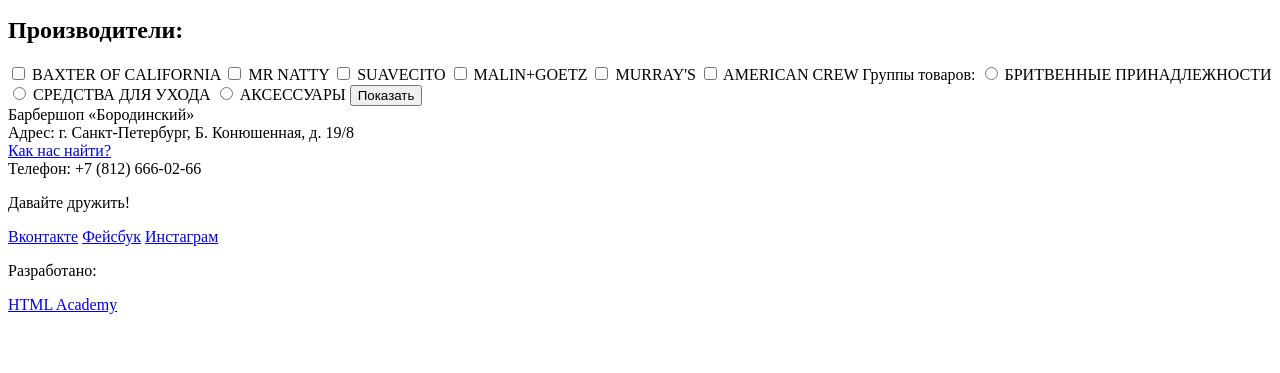
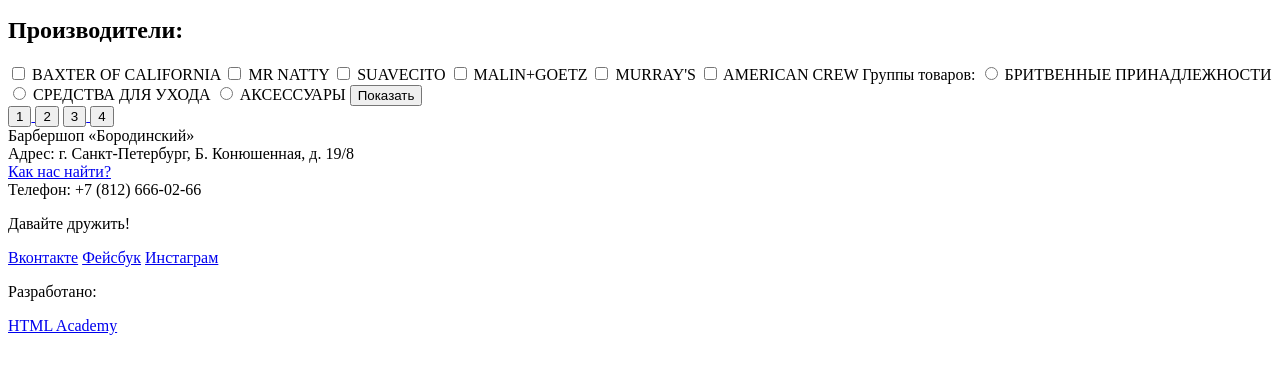
Before and after one commit to MetallCAT/290523-barbershop, a plain HTML site: page сatalog.html in a window 1280 px wide. Shown: the part 305-678 px from the top of the page. Drawn offline with Linux system fonts and the light colour scheme.

Commit message:
Разметка полностью

```diff
--- a/сatalog.html
+++ b/сatalog.html
@@ -74,8 +74,28 @@
          </a>
        </form>
        <div class="content-right">
-         <artticle>
+         <artticle class="catalog-item">
          </article>
+         <artticle class="catalog-item">
+         </article>
+         <artticle class="catalog-item">
+         </article>
+         <artticle class="catalog-item">
+         </article>
+         <artticle class="catalog-item">
+         </article>
+         <artticle class="catalog-item">
+         </article>
+         <a href="#">
+         <input type="submit" value="1">
+         </a>
+         <input type="submit" value="2">
+         <a href="#">
+         <input type="submit" value="3">
+         </a>
+         <a href="#">
+         <input type="submit" value="4">
+         </a>
        </div>
      </div>
    </main>
```
